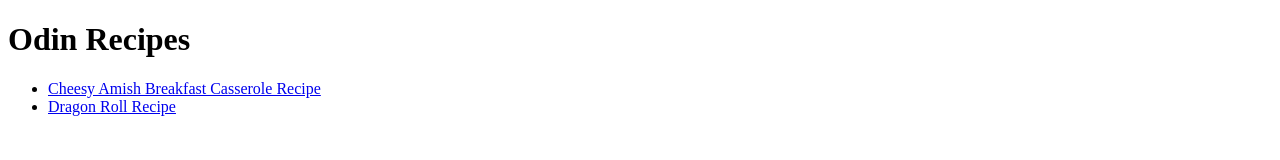
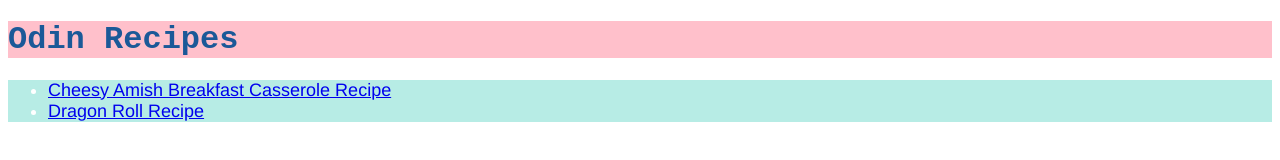
Before and after one commit to dpantaleoni/odin-recipes, a plain HTML site: page index.html in a window 1280 px wide. Drawn offline with Linux system fonts and the light colour scheme.

Commit message:
added style.css

```diff
--- a/index.html
+++ b/index.html
@@ -5,10 +5,11 @@
     <meta http-equiv="X-UA-Compatible" content="IE=edge">
     <meta name="viewport" content="width=device-width, initial-scale=1.0">
     <title>Odin Recipes</title>
+    <link rel="stylesheet" href="style.css">
 </head>
 <body>
-    <h1>Odin Recipes</h1>
-    <ul>
+    <h1 class="larger">Odin Recipes</h1>
+    <ul class="listed">
     <li><a href="recipes/breakfast-casserole.html">Cheesy Amish Breakfast Casserole Recipe</a></li>
     <li><a href="recipes/sushi.html">Dragon Roll Recipe</a></li>
     </ul>
--- /dev/null
+++ b/style.css
@@ -0,0 +1,16 @@
+  /* style.css*/
+
+  .larger {
+      font-family: 'Courier New', Courier, monospace;
+      font-size: 32px;
+      color: hsl(210, 70%, 35%);
+      background-color: pink;
+  }
+
+  .listed {
+      color: white;
+      background-color: rgb(183, 236, 229);
+      font-size: 18px;
+      font-family: 'Franklin Gothic Medium', 'Arial Narrow', Arial, sans-serif;
+
+  }
```
